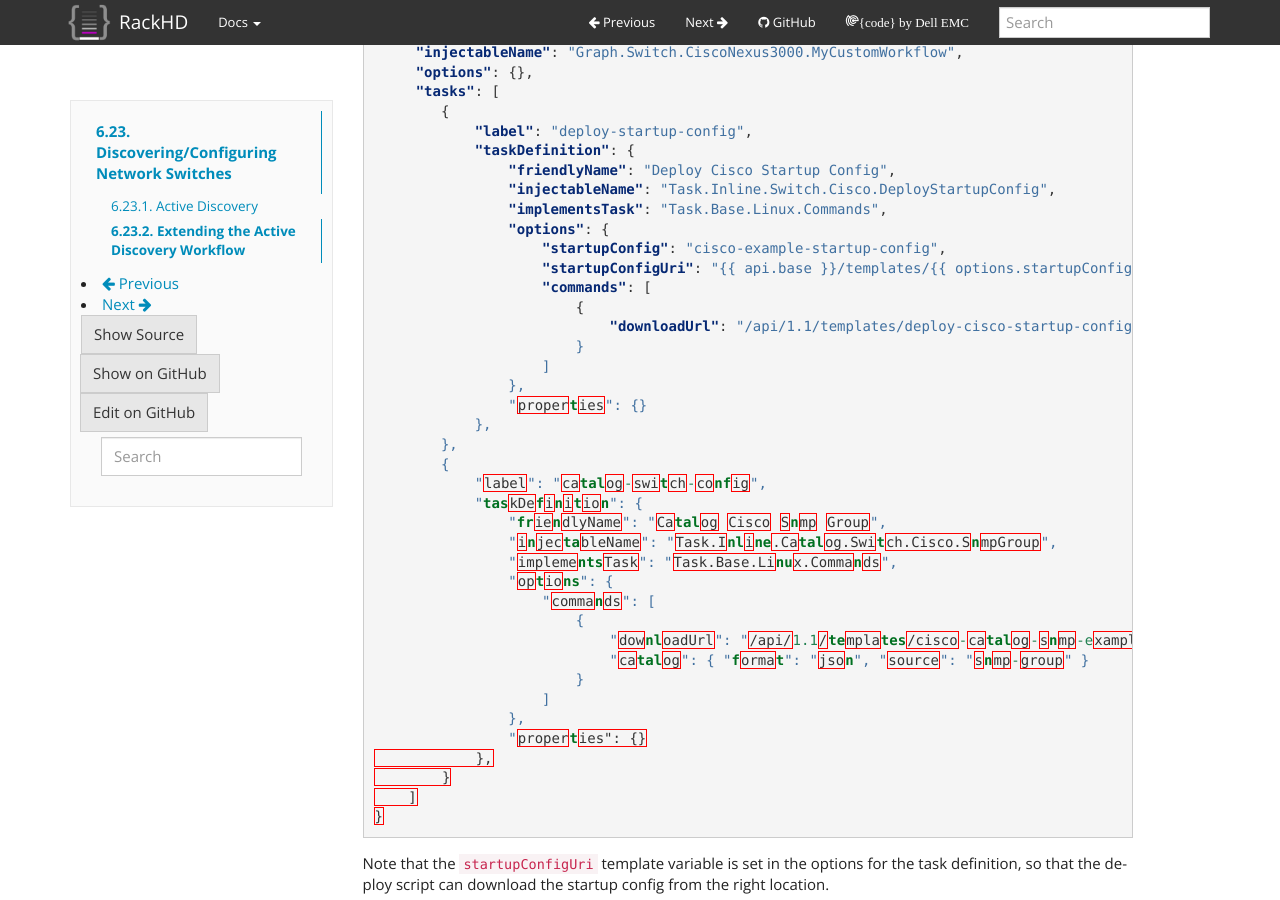
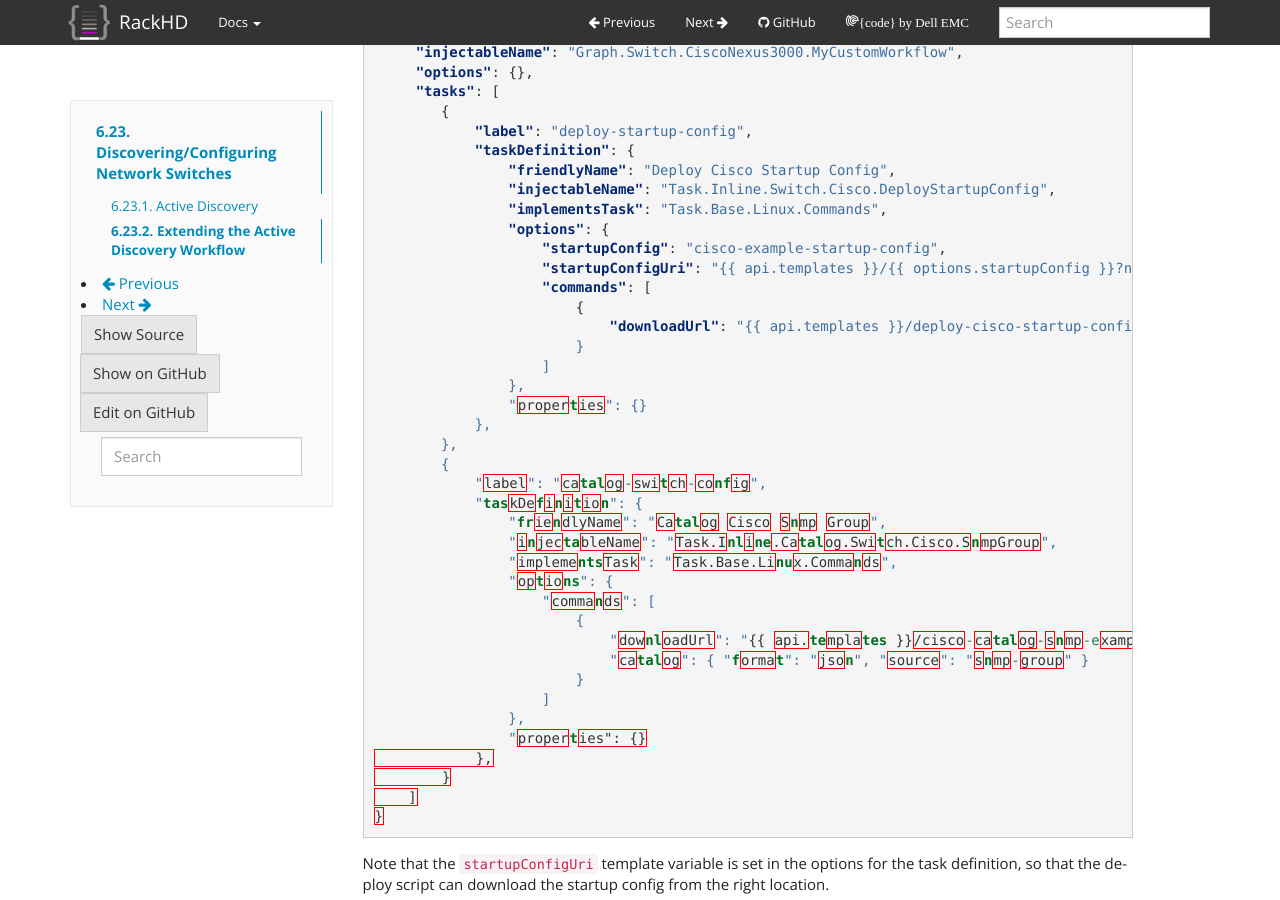
Before and after one commit to RackHD/docs, a Sphinx documentation site: the page built from docs/rackhd/switch_active_discovery.rst, in a window 1280 px wide and 900 px high, scrolled down 4336 px. Built offline with Sphinx 7.4.7, drawn with Linux system fonts in a browser that asks for light colours; some of the changed text lies outside the part shown.

Commit message:
refactor `/templates/:name` to `/templates/:name?nodeId=:nodeId` and `/templates/:name?macs=:macs`

```diff
--- a/docs/rackhd/switch_active_discovery.rst
+++ b/docs/rackhd/switch_active_discovery.rst
@@ -184,7 +184,7 @@
                     "options": {
                         "commands": [
                             {
-                                "downloadUrl": "/api/1.1/templates/cisco-catalog-snmp-example.py",
+                                "downloadUrl": "{{ api.templates }}/cisco-catalog-snmp-example.py?nodeId={{ task.nodeId }}",
                                 "catalog": { "format": "json", "source": "snmp-group" }
                             }
                         ]
@@ -257,10 +257,10 @@
                     "implementsTask": "Task.Base.Linux.Commands",
                     "options": {
                         "startupConfig": "cisco-example-startup-config",
-                        "startupConfigUri": "{{ api.base }}/templates/{{ options.startupConfig }}",
+                        "startupConfigUri": "{{ api.templates }}/{{ options.startupConfig }}?nodeId={{ task.nodeId }}",
                         "commands": [
                             {
-                                "downloadUrl": "/api/1.1/templates/deploy-cisco-startup-config.py
+                                "downloadUrl": "{{ api.templates }}/deploy-cisco-startup-config.py?nodeId={{ task.nodeId }}
                             }
                         ]
                     },
@@ -276,7 +276,7 @@
                     "options": {
                         "commands": [
                             {
-                                "downloadUrl": "/api/1.1/templates/cisco-catalog-snmp-example.py",
+                                "downloadUrl": "{{ api.templates }}/cisco-catalog-snmp-example.py?nodeId={{ task.nodeId }}",
                                 "catalog": { "format": "json", "source": "snmp-group" }
                             }
                         ]
--- a/docs/tutorials/vagrant.rst
+++ b/docs/tutorials/vagrant.rst
@@ -198,7 +198,7 @@
                                         "format": "json",
                                         "source": "version"
                                     },
-                                    "downloadUrl": "/api/1.1/templates/arista-catalog-version.py"
+                                    "downloadUrl": "{{ api.templates }}/arista-catalog-version.py?nodeId={{ task.nodeId }}"
                                 }
                             ]
                         },
```
Also changed, not shown: docs/rackhd/workflow_examples.rst (+4 -4 lines).
